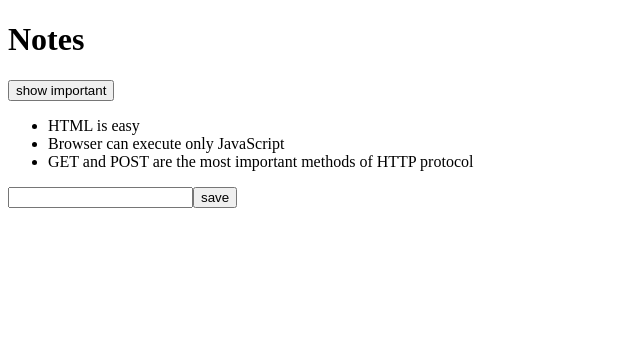
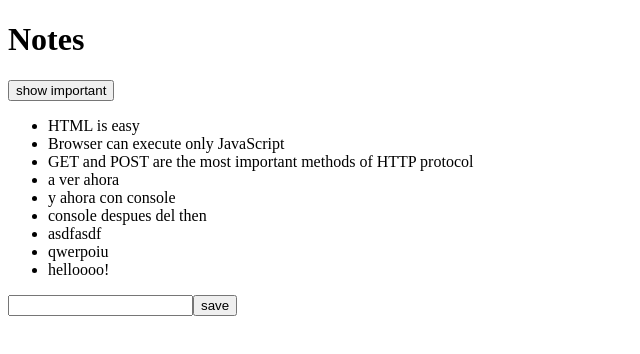
Before and after one commit to Yucami/fullstackopen, a React (Vite) app in the folder part2/notes/: page / in a window 1280 px wide. Shown: the top 354 px of the page, without its empty margins (0-640 px from the left). Built offline with nearby package versions, Linux system fonts and the light colour scheme; data requests are answered from the project's data file.

Commit message:
part2 C 'Alterando datos en el servidor' 'notes: crear archivo db.json, obtener datos del servidor con axios'

```diff
--- a/part2/notes/db.json
+++ b/part2/notes/db.json
@@ -1,18 +1,48 @@
 {
   "notes": [
     {
-        "id": 1,
+      "id": "1",
       "content": "HTML is easy",
       "important": true
     },
     {
-        "id": 2,
+      "id": "2",
       "content": "Browser can execute only JavaScript",
       "important": false
     },
     {
-        "id": 3,
+      "id": "3",
       "content": "GET and POST are the most important methods of HTTP protocol",
+      "important": true
+    },
+    {
+      "id": "54f9",
+      "content": "a ver ahora",
+      "important": true
+    },
+    {
+      "id": "03a9",
+      "content": "y ahora con console",
+      "important": false
+    },
+    {
+      "id": "0f36",
+      "content": "console despues del then",
+      "important": false
+    },
+    {
+      "id": "9bbb",
+      "content": "asdfasdf",
+      "important": true
+    },
+    {
+      "id": "49e9",
+      "content": "qwerpoiu",
+      "important": true
+    },
+    {
+      "id": "16af",
+      "content": "helloooo!",
       "important": true
     }
   ]
--- a/part2/notes/src/App.jsx
+++ b/part2/notes/src/App.jsx
@@ -21,17 +21,20 @@ const App = () => {
   console.log('render', notes.length, 'notes')
 
   const addNote = (event) => {
-    event.preventDefault()
-    console.log('button clicked', notes)
+    event.preventDefault();
     const noteObject = {
       content: newNote,
-      important: Math.random() > 0.5,
-      id: notes.length + 1,
-    }
+      important: Math.random() > 0.5
+    };
 
-    setNotes(notes.concat(noteObject))
-    setNewNote('')
-  }
+    axios
+      .post('http://localhost:3001/notes', noteObject)
+      .then(response => {
+        console.log('note', response)
+        setNotes(notes.concat(response.data))
+        setNewNote('')
+      })
+  };
 
   const handleNoteChange = (event) => {
     console.log(event.target.value)
```
Lines whose indentation alone changed are shown as unchanged.
